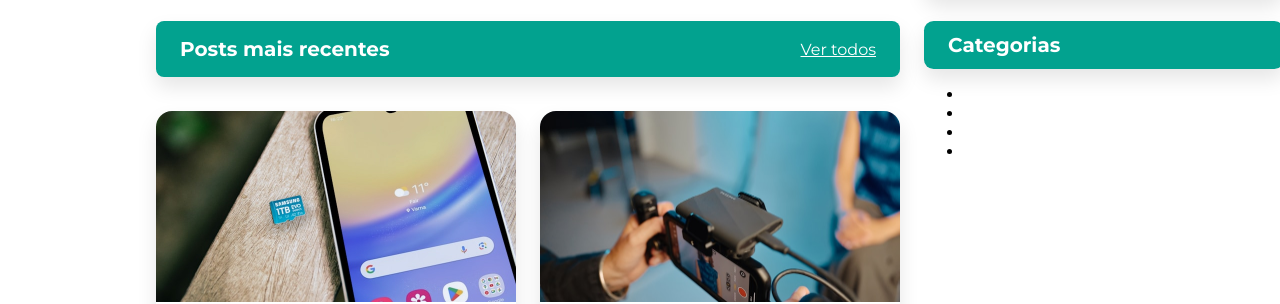
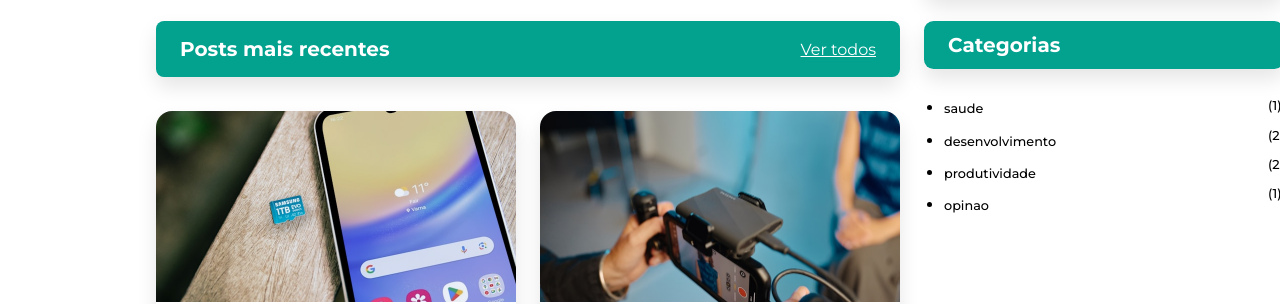
Before and after one commit to luis5rela/RID149088_Desafio01, a plain HTML site: page index.html in a window 1280 px wide. Shown: the part 517-821 px from the top of the page. Drawn offline with Linux system fonts and the light colour scheme.

Commit message:
list-style-type configuration - aside lable

```diff
--- a/index.html
+++ b/index.html
@@ -115,12 +115,34 @@
                     <div class="titleColor asTitleConfig">
                         <h3>Categorias</h3>
                     </div>
-                    <div>
+                    <div class="">
                         <ul>
-                            <li></li>
-                            <li></li>
-                            <li></li>
-                            <li></li>
+                            <li>
+                                <p>saude</p>
+                            </li>
+                            <li>
+                                <p>desenvolvimento</p>
+                            </li>
+                            <li>
+                                <p>produtividade</p>
+                            </li>
+                            <li>
+                                <p>opinao</p>
+                            </li>
+                        </ul>
+                        <ul>
+                            <li>
+                                <p>(1)</p>
+                            </li>
+                            <li>
+                                <p>(2)</p>
+                            </li>
+                            <li>
+                                <p>(2)</p>
+                            </li>
+                            <li>
+                                <p>(1)</p>
+                            </li>
                         </ul>
                     </div>
                 </div>
--- a/style.css
+++ b/style.css
@@ -158,6 +158,20 @@ header > h1{
 .listCat{
     margin-top: 1.5rem;
 }
+.listCat > div{
+    display: flex;
+    justify-content: space-between;
+}
+.listCat > div > ul{
+    margin: .9rem 0 0 0 ;
+    padding-left: 1.25rem;
+}
+.listCat > div > ul:nth-last-child(odd){
+    list-style-type: none;
+}
+.listCat > div > ul > li > p{
+    margin: .9rem 0 0 0 ;
+}
 /*-------------------------------*/
 footer{
     display: flex;
```
